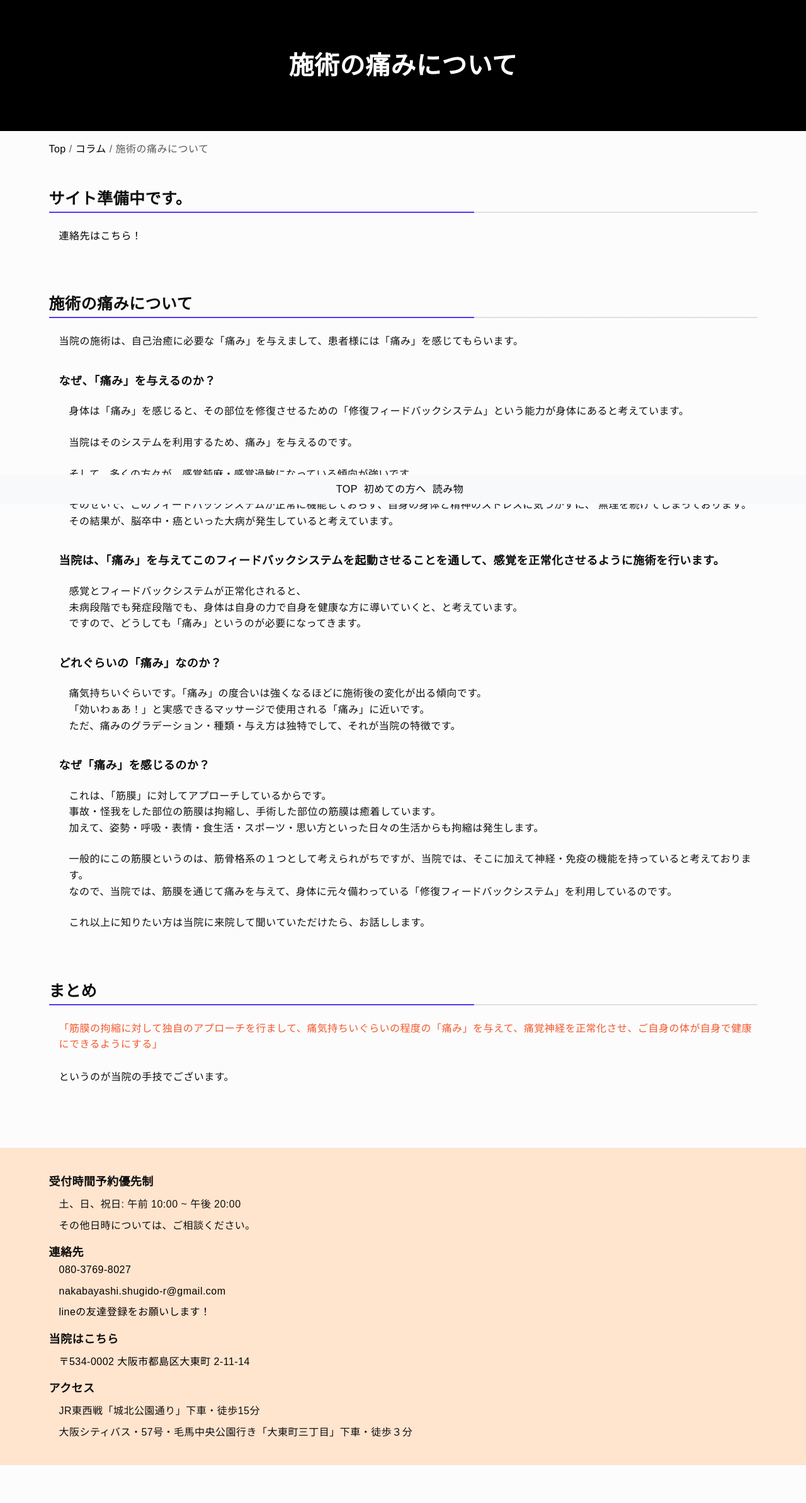
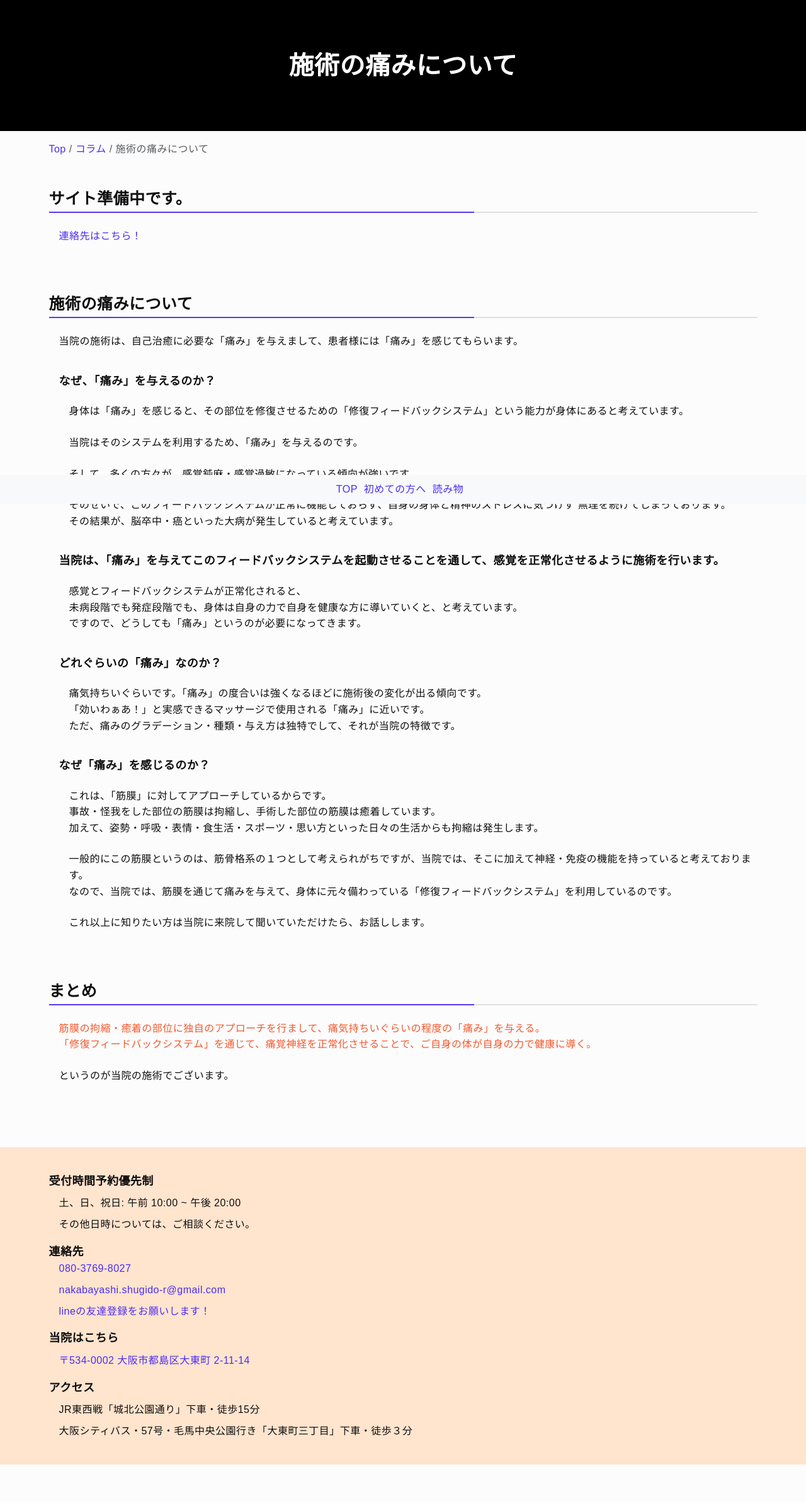
Before and after one commit to kirakuan/test, a PHP site: page /column/pain.html in a window 1280 px wide. Shown: the whole page at 63% size. After the commit the page ends 2325 px from the top, so only its background shows below. Run offline with PHP 8.4, Linux system fonts and the light colour scheme; style sheets or scripts are compiled from the project's sources; some libraries are stand-ins or nearby versions.

Commit message:
コラム: 文言修正

```diff
--- a/assets/css/scss/pages/page_common.css
+++ b/assets/css/scss/pages/page_common.css
@@ -113,7 +113,7 @@ ol {
   margin-top: 8px !important;
 }
 
-.l-Column a {
+.l-Column .c-List a {
   color: #000000 !important;
 }
 
--- a/assets/css/scss/pages/page_common.min.css
+++ b/assets/css/scss/pages/page_common.min.css
@@ -1 +1 @@
-.test{background-color:#ffe4ce}body{background-color:#fcfcfc;font-size:16px}*{color:#0e0e0e}a{color:#4b2df4 !important}ol{list-style:decimal}.is_main{color:#ffe4ce !important}.is_key{color:#4b2df4 !important}.is_key2{color:#f4582d !important}.a-Remark{color:#f4582d !important;font-size:1.2rem}.is_preparing{text-decoration:line-through}.a-Title{font-weight:bold}.a-Title.is_h2{font-size:2.5rem;padding-bottom:0.8rem;background-image:linear-gradient(90deg, #4b2df4 0 60%, #dedede 20%);background-repeat:no-repeat;background-size:100% 5%;background-position:bottom}.a-Title.is_h3{font-size:1.8rem}.u-ch-mt-2>*{margin-top:16px}.u-ch-mt-2>.has_no_mt{margin-top:0px}.u-ch-mt-3>*>*{margin-top:24px}.u-ch-mt-3>*>.has_no_mt{margin-top:0px}.c-Hero{background-color:#000;padding-top:80px;padding-bottom:80px}.c-Hero .a-Title{font-size:4rem;text-align:center;color:white}.m-Article>*{padding-top:40px;padding-bottom:40px}.m-Article section>*:nth-child(n+2){margin-top:24px;padding-left:16px}.m-Footer{margin-top:60px;margin-bottom:60px;background-color:#ffe4ce;padding-top:40px;padding-bottom:40px}.m-Footer .m-Footer__inner *>*:nth-child(n+2){margin-top:8px;padding-left:16px}.l-First-Visitor .c-Steps li>section>*:nth-child(n+2){margin-top:8px !important}.l-Column a{color:#000 !important}.l-Column .m-Article>*{padding-top:40px;padding-bottom:40px}.l-Column .m-Article section section{margin-top:40px}
+.test{background-color:#ffe4ce}body{background-color:#fcfcfc;font-size:16px}*{color:#0e0e0e}a{color:#4b2df4 !important}ol{list-style:decimal}.is_main{color:#ffe4ce !important}.is_key{color:#4b2df4 !important}.is_key2{color:#f4582d !important}.a-Remark{color:#f4582d !important;font-size:1.2rem}.is_preparing{text-decoration:line-through}.a-Title{font-weight:bold}.a-Title.is_h2{font-size:2.5rem;padding-bottom:0.8rem;background-image:linear-gradient(90deg, #4b2df4 0 60%, #dedede 20%);background-repeat:no-repeat;background-size:100% 5%;background-position:bottom}.a-Title.is_h3{font-size:1.8rem}.u-ch-mt-2>*{margin-top:16px}.u-ch-mt-2>.has_no_mt{margin-top:0px}.u-ch-mt-3>*>*{margin-top:24px}.u-ch-mt-3>*>.has_no_mt{margin-top:0px}.c-Hero{background-color:#000;padding-top:80px;padding-bottom:80px}.c-Hero .a-Title{font-size:4rem;text-align:center;color:white}.m-Article>*{padding-top:40px;padding-bottom:40px}.m-Article section>*:nth-child(n+2){margin-top:24px;padding-left:16px}.m-Footer{margin-top:60px;margin-bottom:60px;background-color:#ffe4ce;padding-top:40px;padding-bottom:40px}.m-Footer .m-Footer__inner *>*:nth-child(n+2){margin-top:8px;padding-left:16px}.l-First-Visitor .c-Steps li>section>*:nth-child(n+2){margin-top:8px !important}.l-Column .c-List a{color:#000 !important}.l-Column .m-Article>*{padding-top:40px;padding-bottom:40px}.l-Column .m-Article section section{margin-top:40px}
--- a/assets/css/scss/pages/page_common.scss
+++ b/assets/css/scss/pages/page_common.scss
@@ -176,10 +176,11 @@ ol {
 
 
 .l-Column {
-    a {
-        color: #000000!important;
+    .c-List {
+        a {
+            color: #000000!important;
+        }
     }
-
     .m-Article {
         > * {
             @include too_bottom_space;
--- a/column/index.html
+++ b/column/index.html
@@ -45,7 +45,7 @@
             </section>
             <section class="container">
                 <h2 class="a-Title is_h2">読み物の一覧</h2>
-                <ul>
+                <ul class="c-List">
                     <li>
                         <!-- TODO: クリックできる感を出す -->
                         <li>
--- a/column/pain.html
+++ b/column/pain.html
@@ -50,10 +50,10 @@
                 <section>
                     <h3 class="a-Title is_h3">なぜ、「痛み」を与えるのか？</h3>
                     <p>身体は「痛み」を感じると、その部位を修復させるための「修復フィードバックシステム」という能力が身体にあると考えています。
-                    <p>当院はそのシステムを利用するため、痛み」を与えるのです。</p>
+                    <p>当院はそのシステムを利用するため、「痛み」を与えるのです。</p>
                     <p>そして、多くの方々が、感覚鈍麻・感覚過敏になっている傾向が強いです。<br>
                     <p>
-                        そのせいで、このフィードバックシステムが正常に機能しておらず、自身の身体と精神のストレスに気づかずに、
+                        そのせいで、このフィードバックシステムが正常に機能しておらず、自身の身体と精神のストレスに気づけず
                         無理を続けてしまっております。<br>その結果が、脳卒中・癌といった大病が発生していると考えています。
                     </p>
                 </section>
@@ -89,10 +89,12 @@
             </section>
             <section class="container">
                 <h2 class="a-Title is_h2">まとめ</h2>
-                <p>
-                    <span class="is_key2">「筋膜の拘縮に対して独自のアプローチを行まして、痛気持ちいぐらいの程度の「痛み」を与えて、痛覚神経を正常化させ、ご自身の体が自身で健康にできるようにする」</span><br>
-                    <br>というのが当院の手技でございます。
-                </p>
+                <div>
+                    <p class="is_key2">筋膜の拘縮・癒着の部位に独自のアプローチを行まして、痛気持ちいぐらいの程度の「痛み」を与える。</p>
+                    <p class="is_key2">「修復フィードバックシステム」を通じて、痛覚神経を正常化させることで、ご自身の体が自身の力で健康に導く。</p>
+                </div>
+                <p>というのが当院の施術でございます。</p>
+
             </section>
         </article>
     </main>
--- a/first-visitor/index.html
+++ b/first-visitor/index.html
@@ -88,7 +88,7 @@
                         <section>
                             <h3 class="a-Title is_h3">ステップ３ 痛みの確認</h3>
                             <p>腰や足に対する簡単な施術を通して、当院で使う「痛み」を知ってもらいます。<br>この時点で無理ということでしたら、気兼ねなくおっしゃってください。</p>
-                            <p>準備中です。<span class="is_preparing">なぜ痛みを与えるのか？については、こちらをクリック!!</span></p>
+                            <p>なぜ痛みを与えるのか？については、<a href="/column/pain.html">こちらをクリック!!</a></p>
                         </section>
                     </li>
                     <li>
```
Also changed, not shown: 1 other file.
